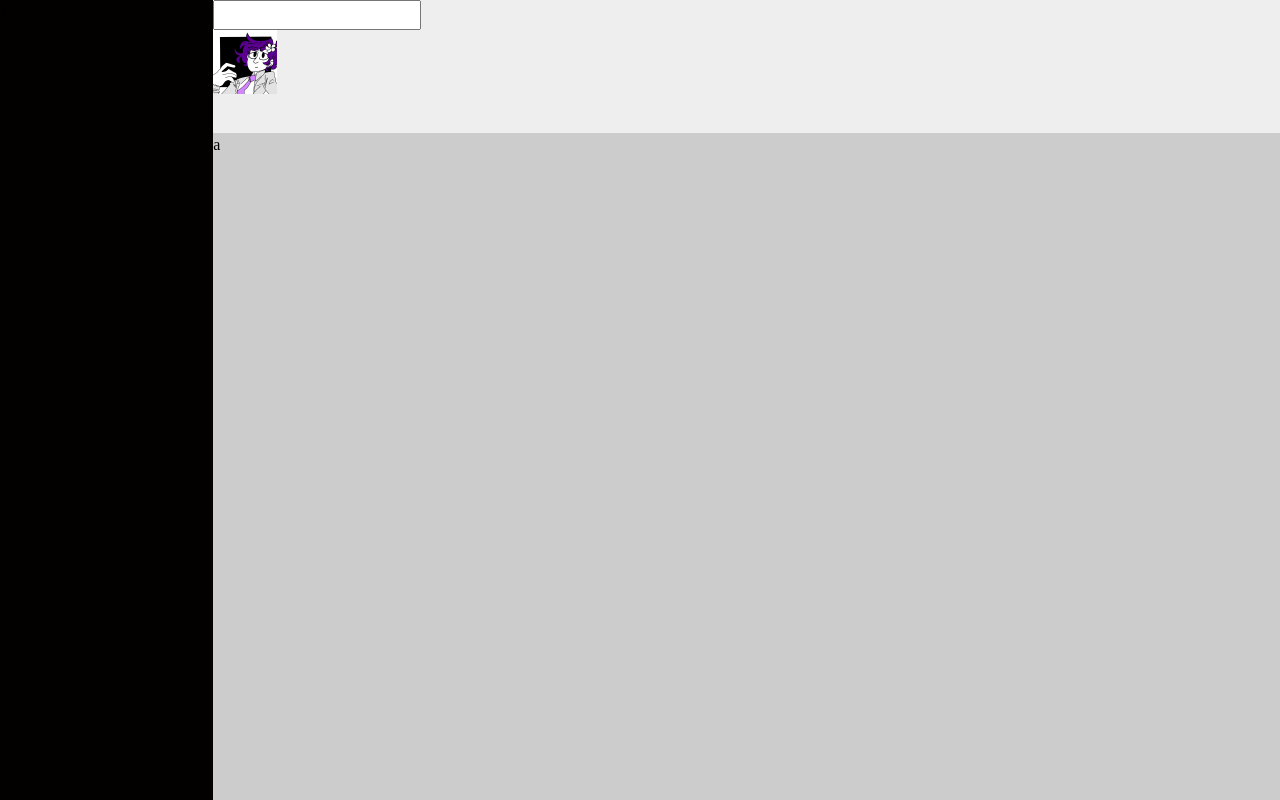
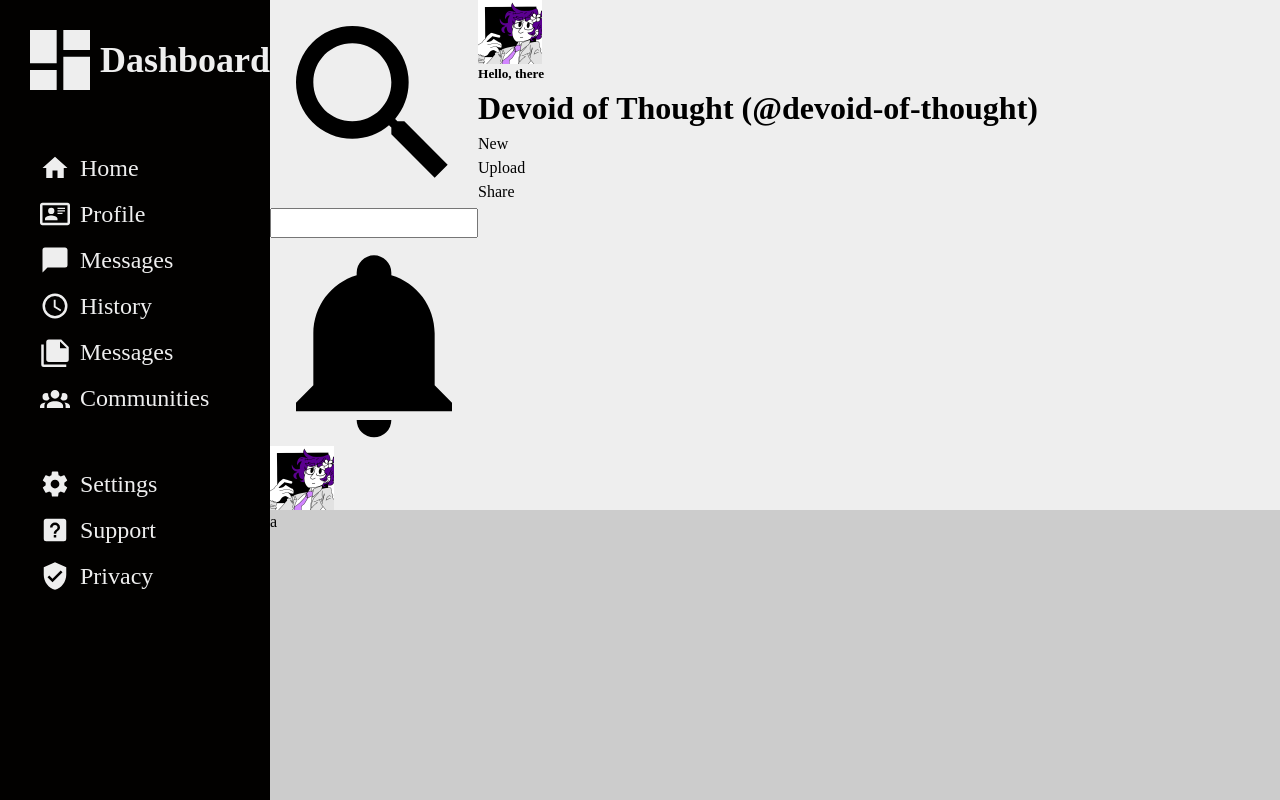
Before and after one commit to devoid-of-thought/odin-admin-dashboard, a plain HTML site: page index.html in a window 1280 px wide. Drawn offline with Linux system fonts and the light colour scheme.

Commit message:
Imported icons. Made progress with layout.
-Styled header.
-Filled header with information
-Filled menu with information
-Added Icons.

```diff
--- a/index.html
+++ b/index.html
@@ -7,17 +7,60 @@
     <link rel="stylesheet" href="styles.css" />
   </head>
   <body>
-      <div class="header">
-        <div class="header-container-1">
-
-            <input type="search" name="search-bar" id="search-bar">
-            <img src="images/user_profile.png" alt="user profile img">
-
+    <div class="header">
+      <div class="header-container-1">
+        <div class="search-container">
+            <img src="icons/magnify.svg" alt="magnifying glass icon" />
+            <input type="search" name="search-bar" id="search-bar" />
         </div>
-        <div class="header-container-2"></div>
+        <div class="user-profile-container">
+            <img src="icons/bell.svg" alt="bell icon" />
+            <img src="images/user_profile.png" alt="user profile image" />
+        </div>
       </div>
-      <div class="sidebar">a</div>
-      <div class="main-area">a</div>
-
+      <div class="header-container-2">
+        <div class="user-greeting-container">
+            <img src="images/user_profile.png" alt="user profile image">
+            <div class="user-greeting">
+                <h5>Hello, there</h5>
+                <h1>Devoid of Thought (@devoid-of-thought)</h1>
+            </div>
+        </div>
+        <div class="actions-container">
+            <p class="action">New</p>
+            <p class="action">Upload</p>
+            <p class="action">Share</p>
+        </div>
+      </div>
+    </div>
+    <div class="sidebar">
+        <div class="logo">
+            <img src="icons/view-dashboard.svg" alt="logo icon" class="logo-icon">
+            <h1>Dashboard</h1>
+        </div>
+        <div class="main-menu">
+            <img src="icons/home.svg" alt="home icon" class="main-menu-icon">
+            <p class="main-menu-flavor">Home</p>
+            <img src="icons/card-account-details-outline.svg" alt="profile icon" class="main-menu-icon">
+            <p class="main-menu-flavor">Profile</p>
+            <img src="icons/message.svg" alt="messages icon" class="main-menu-icon">
+            <p class="main-menu-flavor">Messages    </p>
+            <img src="icons/clock-outline.svg" alt="history icon" class="main-menu-icon">
+            <p class="main-menu-flavor">History</p>
+            <img src="icons/note-multiple.svg" alt="messages icon" class="main-menu-icon">
+            <p class="main-menu-flavor">Messages</p>
+            <img src="icons/account-group.svg" alt="communities icon" class="main-menu-icon">
+            <p class="main-menu-flavor">Communities</p>
+        </div>
+        <div class="settings-container">
+            <img src="icons/cog.svg" alt="settings icon" class="settings-icon">
+            <p class="settings-flavor">Settings</p>
+            <img src="icons/help-box.svg" alt="support icon" class="settings-icon">
+            <p class="settings-flavor">Support</p>
+            <img src="icons/shield-check.svg" alt="privacy icon" class="settings-icon">
+            <p class="settings-flavor">Privacy</p>
+        </div>
+    </div>
+    <div class="main-area">a</div>
   </body>
 </html>
--- a/styles.css
+++ b/styles.css
@@ -100,11 +100,147 @@ body {
     grid-area: header;
 }
 .sidebar{
-    display:flex;
+    display:grid;
+    grid-template-rows: 10% 40% 20%;
+    grid-template-rows: repeat(3,min-content);
+
+    grid-template-areas: "logo"
+                         "main-menu"
+                         "settings-container";
     background-color: var(--primary-color);
     grid-area: sidebar;
+    gap: 50px
 }
+.logo{
+    grid-area: logo;
+    display: grid;
+    grid-template-rows: repeat(1,min-content);
+
+    grid-template-columns: max-content max-content;
+    grid-template-areas: "logo-icon logo-flavor";
+    align-items: center;
+    justify-content: left;
+    margin-left: 20px;
+    margin-top: 20px;
+
+}
+.logo h1{
+    grid-area: logo-flavor;
+}
+.main-menu{
+    grid-area:main-menu;
+    display: grid;
+    grid-template-columns: max-content max-content;
+    grid-template-rows: repeat(6,min-content);
+    grid-template-areas: "home-icon home-flavor"
+                         "profile-icon profile-flavor"
+                         "messages-icon messages-flavor"
+                         "history-icon history-flavor"
+                         "tasks-icon tasks-flavor"
+                         "communities-icon communities-flavor";
+    align-items: center;
+    justify-content: left;
+    margin-left: 40px;
+
+    gap: 10px;
+}
+.main-menu-icon:nth-of-type(1){
+    grid-area: home-icon;
+}
+.main-menu-flavor:nth-of-type(1){
+    grid-area:  home-flavor;
+}
+.main-menu-icon:nth-of-type(2){
+    grid-area: profile-icon;
+}
+.main-menu-flavor:nth-of-type(2){
+    grid-area:  profile-flavor;
+}
+.main-menu-icon:nth-of-type(3){
+    grid-area: messages-icon;
+}
+.main-menu-flavor:nth-of-type(3){
+    grid-area:  messages-flavor;
+}
+.main-menu-icon:nth-of-type(4){
+    grid-area: history-icon;
+}
+.main-menu-flavor:nth-of-type(4){
+    grid-area:  history-flavor;
+}
+.main-menu-icon:nth-of-type(5){
+    grid-area: tasks-icon;
+}
+.main-menu-flavor:nth-of-type(5){
+    grid-area:  tasks-flavor;
+}
+.main-menu-icon:nth-of-type(6){
+    grid-area: communities-icon;
+}
+.main-menu-flavor:nth-of-type(6){
+    grid-area:  communities-flavor;
+}
+.settings-container{
+    grid-area: settings-container;
+        display: grid;
+    grid-template-columns: max-content max-content;
+        grid-template-rows: repeat(3,min-content);
+
+    grid-template-areas: "settings-icon settings-flavor"
+                         "help-icon help-flavor"
+                         "privacy-icon privacy-flavor";
+    align-items: center;
+    justify-content: left;
+    margin-left: 40px;
+    gap:10px;
+}
+.main-menu-flavor,
+.settings-flavor{
+    font-size: 24px;
+}
+.logo h1{
+    font-size: 36px;
+}
+.settings-icon:nth-of-type(1){
+    grid-area: settings-icon;
+}
+.settings-flavor:nth-of-type(1){
+    grid-area:  settings-flavor;
+}
+.settings-icon:nth-of-type(2){
+    grid-area: help-icon;
+}
+.settings-flavor:nth-of-type(2){
+    grid-area:  help-flavor;
+}
+.settings-icon:nth-of-type(3){
+    grid-area: privacy-icon;
+}
+.settings-flavor:nth-of-type(3){
+    grid-area:  privacy-flavor;
+}
+
 .main-area {
     background-color: var(--far-background-color);
     grid-area: main-area
 }
+
+.main-menu-icon,
+.logo-icon,
+.settings-icon {
+    filter: invert(99%) sepia(40%) saturate(78%) hue-rotate(278deg) brightness(115%) contrast(87%);;
+}
+.logo-icon{
+    width: 80px;
+    height: 80px;
+    grid-area: logo-icon;
+}
+.main-menu-icon,
+.settings-icon {
+    width: 30px;
+    height: 30px;
+}
+.main-menu-flavor,
+.settings-flavor,.logo h1 {
+    color: var(--close-background-color);
+}
```
Also changed, not shown: icons/account-group.svg (added), icons/bell.svg (added), icons/card-account-details-outline.svg (added), icons/clock-outline.svg (added), icons/cog.svg (added), icons/help-box.svg (added), icons/home.svg (added), icons/magnify.svg (added), icons/message.svg (added), icons/note-multiple.svg (added), icons/shield-check.svg (added), icons/view-dashboard.svg (added).
